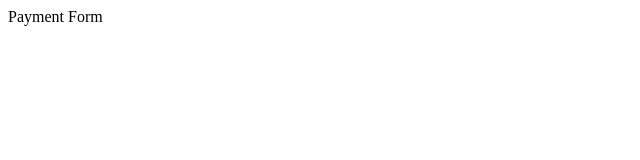
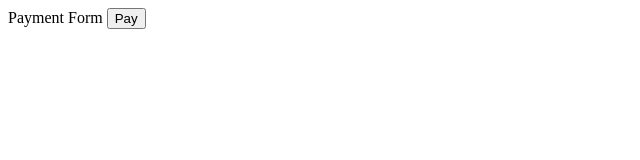
Before and after one commit to Sapozhnikova-Ksenia/web-project, a plain HTML site: page payment.html in a window 1280 px wide. Shown: the full height of the page, 0-640 px from the left. Drawn offline with Linux system fonts and the light colour scheme.

Commit message:
Pay button

```diff
--- a/payment.html
+++ b/payment.html
@@ -5,4 +5,7 @@
 <body>
 Payment Form
 </body>
+<body>
+    <button>Pay</button>
+</body>
 </html>
```
